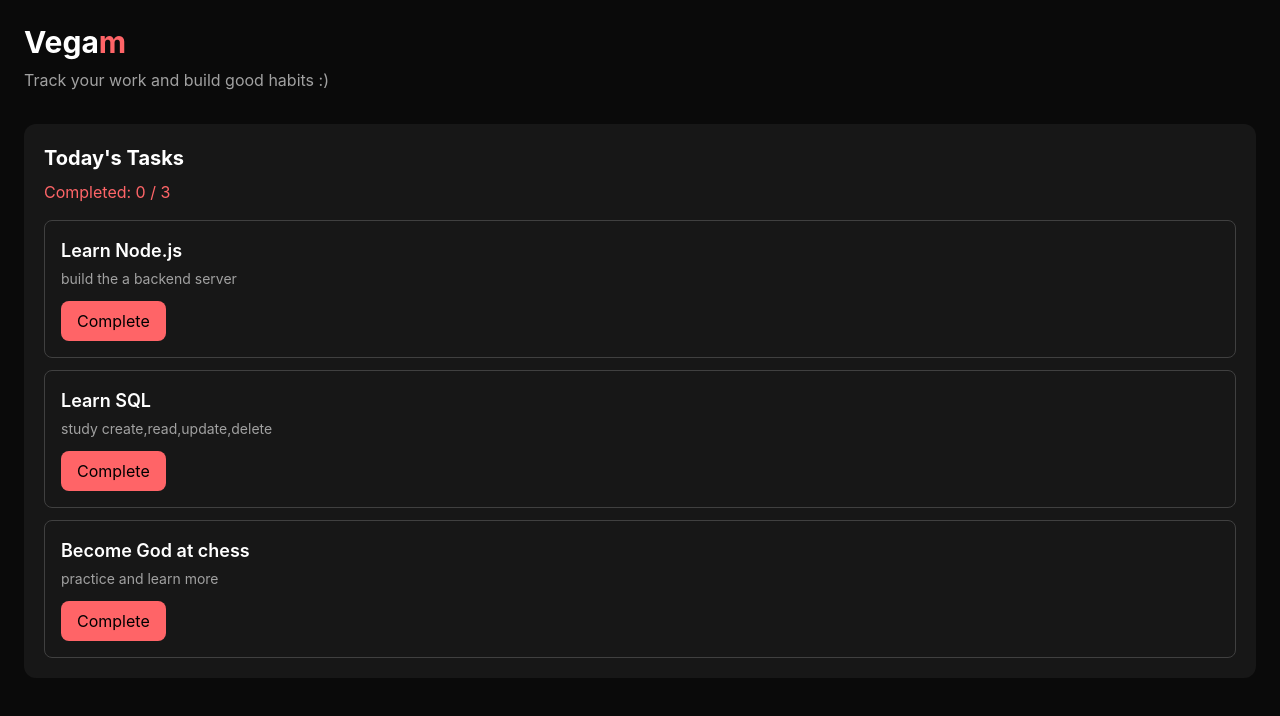
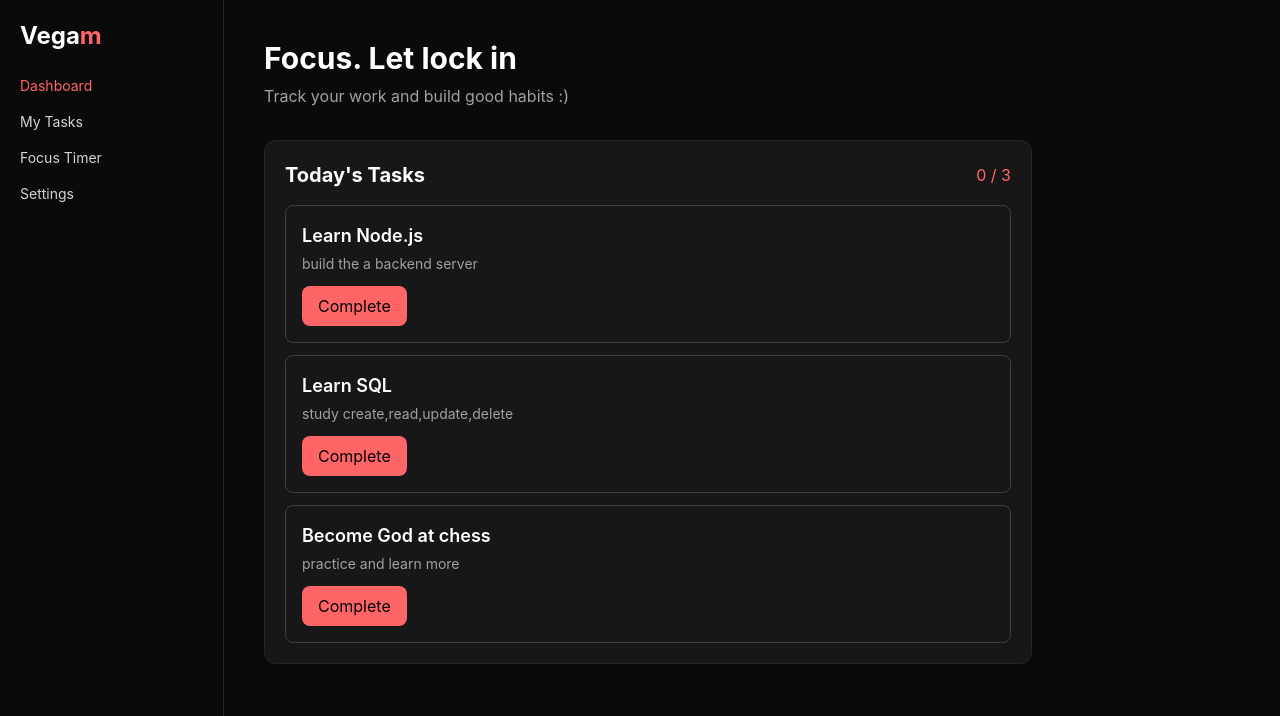
Before and after one commit to Sooraj44882/vegam, a React (Vite) app: page / in a window 1280 px wide. Shown: the top 716 px of the page. Built offline with nearby package versions, Linux system fonts and the light colour scheme.

Commit message:
add sidebar navigation and improved task display

```diff
--- a/src/App.jsx
+++ b/src/App.jsx
@@ -36,21 +36,35 @@ function App() {
   }
 
   return (
-    <div className="min-h-screen bg-neutral-950 p-6 text-white">
-      <h1 className="text-3xl font-bold">
-        Vega<span className="text-red-400">m</span>
-      </h1>
+    <div className="min-h-screen bg-neutral-950 text-white md:flex">
+      <aside className="border-b border-neutral-800 p-5 md:min-h-screen md:w-56 md:border-b-0 md:border-r">
+        <h1 className="text-2xl font-bold">
+          Vega<span className="text-red-400">m</span>
+        </h1>
 
-      <p className="mt-2 text-neutral-400">
-        Track your work and build good habits :)
-      </p>
+        <nav className="mt-6 flex gap-4 text-sm text-neutral-300 md:flex-col">
+          <a href="#" className="text-red-400">
+            Dashboard
+          </a>
+          <a href="#">My Tasks</a>
+          <a href="#">Focus Timer</a>
+          <a href="#">Settings</a>
+        </nav>
+      </aside>
 
-      <div className="mt-8 rounded-xl bg-neutral-900 p-5">
-        <h2 className="text-xl font-bold">Today's Tasks</h2>
+      <main className="flex-1 p-6 md:p-10">
+        <h2 className="text-3xl font-bold">Focus. Let lock in</h2>
+        <p className="mt-2 text-neutral-400">
+          Track your work and build good habits :)
+        </p>
 
-        <p className="mt-2 text-red-400">
-          Completed: {taskCounter()} / {tasks.length}
+    <div className="mt-8 max-w-3xl rounded-xl border border-neutral-800 bg-neutral-900 p-5">
+      <div className="flex items-center justify-between">
+        <h3 className="text-xl font-bold">Today's Tasks</h3>
+        <p className="text-red-400">
+          {taskCounter()} / {tasks.length}
         </p>
+      </div>
 
         <div className="mt-4 space-y-3">
           {tasks.map((task, index) => (
@@ -64,6 +78,7 @@ function App() {
           ))}
         </div>
       </div>
+    </main>
     </div>
   );
 }
```
